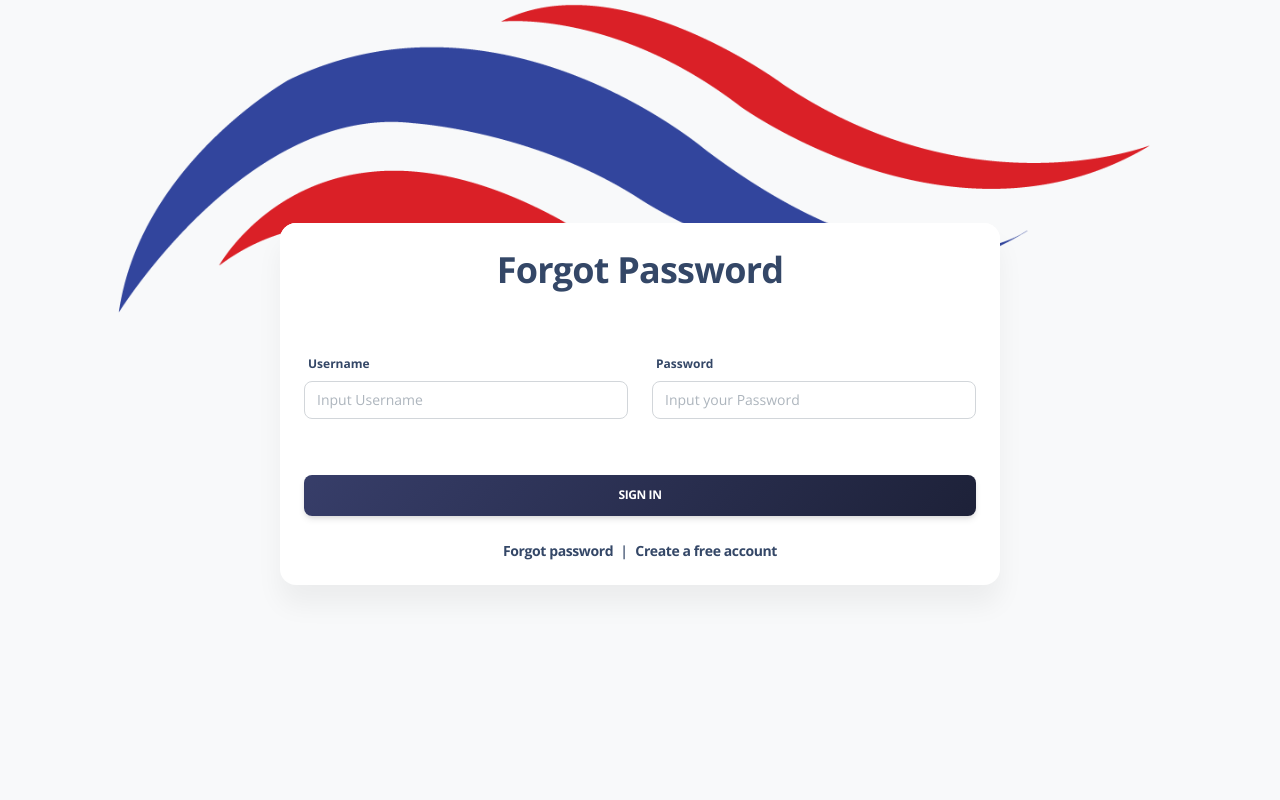
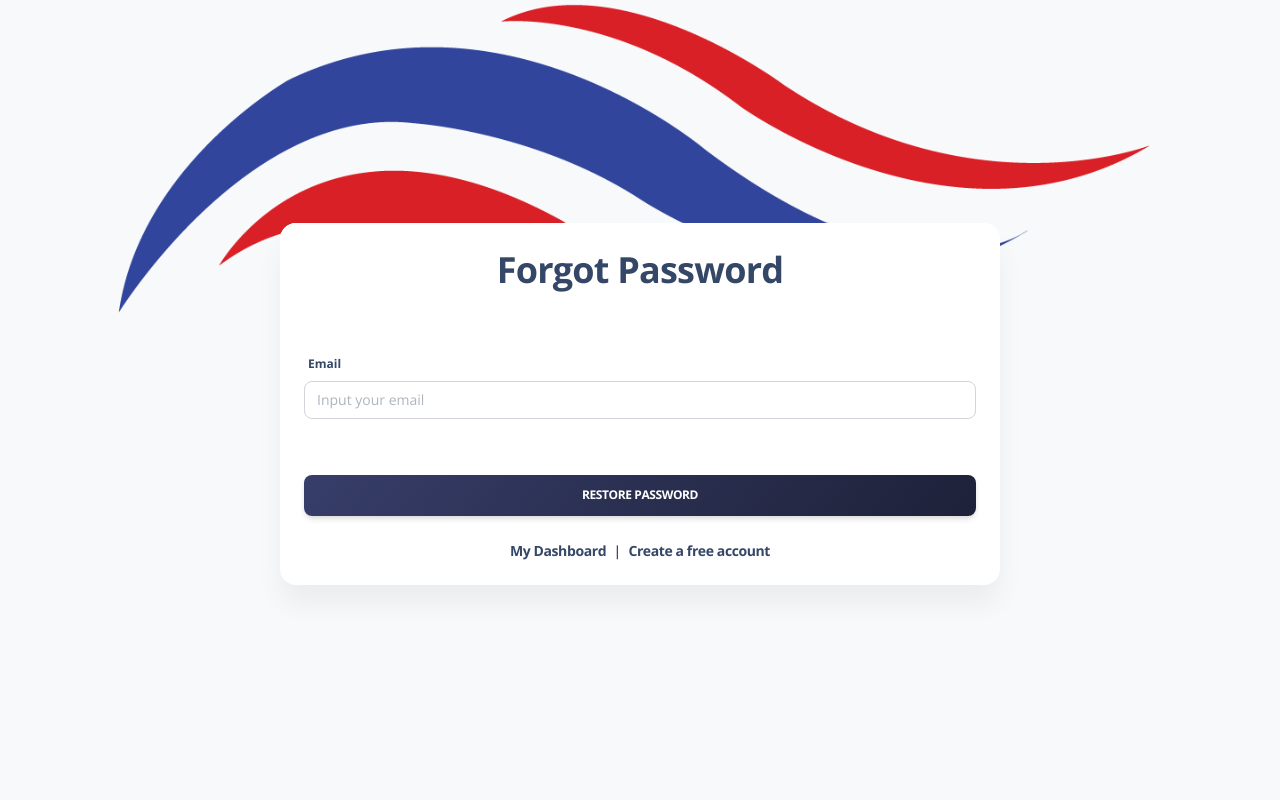
Before and after one commit to DotEightPlus/Savearns, a PHP site: page /dashboard/forgot.php in a window 1280 px wide. Shown: the part 17-817 px from the top of the page. Run offline with PHP 8.4, Linux system fonts and the light colour scheme; the visitor is signed in with stand-in values (Sample User, id 1); some libraries are stand-ins or nearby versions.

Commit message:
bug fixes

```diff
--- a/dashboard/ajax.js
+++ b/dashboard/ajax.js
@@ -140,25 +140,23 @@ $("#vsub").click(function () {
   });
 
   //forgot
-  $("#forgot").click(function () {
-    var fgeml = $("#fgeml").val();
+  $("#fsub").click(function () {
+    var fgeml = $("#femail").val();
 
     if (fgeml == "" || fgeml == null) {
-      $("#msg").html("Please insert your email");
+      $("#fmsg").html("Please insert your email");
     } else {
-      $("#msg").html("Loading...Please Wait!");
+      $("#fmsg").html("Loading...Please Wait!");
 
       $.ajax({
         type: "post",
         url: "functions/init.php",
         data: { fgeml: fgeml },
         success: function (data) {
-          $("#msg").html(data);
+          $("#fmsg").html(data);
         },
       });
     }
-
-    $("#exampleModalCenter").modal();
   });
 
   //reset
--- a/dashboard/forgot.php
+++ b/dashboard/forgot.php
@@ -76,25 +76,21 @@ if(isset($_SESSION['login'])) {
                         <div class="card-body">
                             <form role="form text-left">
                                 <div class="row">
-                                    <div class="mb-3 col-lg-6">
-                                        <label>Username</label>
-                                        <input type="text" id="luname" class="form-control" placeholder="Input Username"
-                                            onfocus="usr()">
+                                    <div class="mb-3 col-lg-12">
+                                        <label>Email</label>
+                                        <input type="email" id="femail" class="form-control"
+                                            placeholder="Input your email" onfocus="fmail()">
                                     </div>
-                                    <div class="mb-3 col-lg-6">
-                                        <label>Password</label>
-                                        <input type="password" id="lpword" class="form-control"
-                                            placeholder="Input your Password" onfocus="prr()">
-                                    </div>
+
                                 </div>
 
                                 <div class="text-center">
-                                    <p class="text-danger" id="lmsg"></p>
-                                    <button type="button" id="lsub" class="btn bg-gradient-dark w-100 my-4 mb-2">Sign
-                                        In</button>
+                                    <p class="text-danger" id="fmsg"></p>
+                                    <button type="button" id="fsub" class="btn bg-gradient-dark w-100 my-4 mb-2">Restore
+                                        Password</button>
                                 </div>
-                                <h5 class="text-sm mt-3 mb-0 text-center"><a href="./forgot"
-                                        class="text-dark font-weight-bolder">Forgot password</a>
+                                <h5 class="text-sm mt-3 mb-0 text-center"><a href="./signin"
+                                        class="text-dark font-weight-bolder">My Dashboard</a>
                                     &nbsp;|&nbsp;
                                     <a href="./signup" class="text-dark font-weight-bolder">Create a free account</a>
                                 </h5>
@@ -121,7 +117,7 @@ if(isset($_SESSION['login'])) {
                                         aria-describedby="otp-addon" onclick="otpr()">
 
                                     <input type="email" id="otpmail" class="form-control"
-                                        value="<?php echo $_SESSION['usemail'] ?>" hidden>
+                                        value="<?php echo $_SESSION['fgeml'] ?>" hidden>
                                 </div>
 
 
@@ -161,12 +157,8 @@ if(isset($_SESSION['login'])) {
     }
 
     //erase validations
-    function usr() {
-        document.getElementById("lmsg").innerHTML = '';
-    }
-
-    function prr() {
-        document.getElementById("lmsg").innerHTML = '';
+    function fmail() {
+        document.getElementById("fmsg").innerHTML = '';
     }
 
     function otpr() {
--- a/dashboard/functions/functions.php
+++ b/dashboard/functions/functions.php
@@ -166,10 +166,11 @@ $result = query($sql);
 
 //redirect to verify function
 $subj = "VERIFY YOUR EMAIL";
+$msg  = "Hi there! <br /><br />Kindly use the otp below to activate your account;";
 
 $_SESSION['usemail'] = $email;
 
-mail_mailer($email, $activator, $subj);
+mail_mailer($email, $activator, $subj, $msg);
 
 //open otp page
 echo 'Loading...Please Wait!';
@@ -179,7 +180,7 @@ echo'<script>otpVerify(); signupClose();</script>';
 
 
 /* MAIL VERIFICATIONS */
-function mail_mailer($email, $activator, $subj) {
+function mail_mailer($email, $activator, $subj, $msg) {
 
 $to = $email;
 $from = "noreply@savearns.com";
@@ -210,10 +211,9 @@ $body = "
 <body style='text-align: center;'>";
 $body .= "<section style='margin: 30px; margin-top: 50px ; background: #34459C; color: #fff;'>";
 $body .= "<img style='margin-top: 35px; width: 460px; height: 105px;' src='{$logo}' alt='Savearns'>";
-$body .= "<h1 style='margin-top: 45px; color: #fff'>Activate your email to continue</h1>
+$body .= "<h1 style='margin-top: 45px; color: #fff'>{$subj}</h1>
 <br />";
-$body .= "<h3 style='margin-left: 45px; margin-top: 34px; text-align: left; font-size: 17px;'>Hi there! <br /><br />
-Kindly use the otp below to activate your account;</h3>
+$body .= "<h3 style='margin-left: 45px; margin-top: 34px; text-align: left; font-size: 17px;'>{$msg}</h3>
 <br />";
 $body .= "<h2 style='margin-left: 45px; text-align: center;'><b>{$activator}</b></h2>
 <br />";
@@ -245,8 +245,9 @@ if(isset($_POST['email']) && isset($_POST['otpp'])) {
 	$res = query($sql);
 
 	$subj = "VERIFY YOUR EMAIL";
+	$msg  = "Hi there! <br /><br />Kindly use the otp below to activate your account;";
 
-	mail_mailer($email, $activator, $subj);
+	mail_mailer($email, $activator, $subj, $msg);
 	echo "New OTP Code sent to your email";
 }
 
@@ -276,7 +277,7 @@ if(isset($_POST['vemail']) && isset($_POST['votp'])) {
 	if(row_count($rsl) == '') {
 
 		echo 'Loading...Please Wait';
-		//echo '<script>window.location.href ="./signin"</script>';
+		echo '<script>window.location.href ="./signin"</script>';
 
 	} else {
 
@@ -287,7 +288,13 @@ if(isset($_POST['vemail']) && isset($_POST['votp'])) {
 		unset($_SESSION['usemail']);
 
 		echo 'Loading...Please Wait';
-		echo '<script>window.location.href ="./"</script>';
+
+		if(!isset($_SESSION['vnext'])) {
+		//echo '<script>window.location.href ="./"</script>';
+		} else {
+			$data = $_SESSION['vnext'];
+			echo '<script>'.$data.'</script>';
+		}
 	}
 	}
 
@@ -321,8 +328,9 @@ if(isset($_POST['vemail']) && isset($_POST['votp'])) {
 					$ues = query($ups);
 
 					$subj = "VERIFY YOUR EMAIL";
+					$msg  = "Hi there! <br /><br />Kindly use the otp below to activate your account;";
 
-					mail_mailer($email, $activator, $subj);
+					mail_mailer($email, $activator, $subj, $msg);
 
 					//open otp page
 					echo 'Loading...Please Wait!';
@@ -361,69 +369,29 @@ if(isset($_POST['fgeml'])) {
 
 	if(!email_exist($email)) {
 
-		echo "Sorry! This email doesn't exit";
+		echo "Sorry! This email doesn't have an account";
 
 	} else {
 
-	$activator = token_generator();
+	$activator = otp();
 
-	$ssl = "UPDATE signup SET `activator` = '$activator' WHERE `email` = '$email'";
+	$ssl = "UPDATE users SET `activator` = '$activator' WHERE `email` = '$email'";
 	$rsl = query($ssl);
 
 	//redirect to verify function
 	$subj = "RESET YOUR PASSWORD";
-	$link = "https://dotpedia.com.ng/./reset?vef=".$activator;
+	$msg  = "Hi there! <br /><br />Kindly use the otp below to restore your password;";
 
 	$_SESSION['fgeml'] = $email;
 
-	fgmail_mailer($email, $activator, $subj, $link);
+	mail_mailer($email, $activator, $subj, $msg);
 
-	//redirect to verify page
+	//open otp page
 	echo 'Loading...Please Wait!';
-	echo '<script>window.location.href ="./recover"</script>';
+	$_SESSION['vnext'] = "updatePword();";
+	echo '<script>otpVerify(); signupClose();</script>';
 
 	}
-}
-
-
-/** FORGOT PASSWORD EMAIL **/
-function fgmail_mailer($email, $activator, $subj, $link) {
-
-$to 		= $email;
-$from 		= "noreply@dotpedia.com.ng";
-$cmessage 	= "Best Regards<br/> <i>Team DotPedia</i>";
-
-$headers  = "From: " . $from . "\r\n";
-$headers .= "Reply-To: ". $from . "\r\n";
-$headers .= "MIME-Version: 1.0\r\n";
-$headers .= "Content-Type: text/html; charset=\"iso-8859-1\"\n";
-$headers .= "X-Priority: 1 (Highest)\n";
-$headers .= "X-MSMail-Priority: High\n";
-$headers .= "Importance: High\n";
-
-$subject = $subj;
-
-$logo = 'https://dotpedia.com.ng/images/cover.png';
-$url  = 'https://dotpedia.com.ng';
-
-$body = "<!DOCTYPE html><html lang='en'><head><meta charset='UTF-8'><title>DotLive from DotEightPlus</title></head><link rel='stylesheet' href='https://dotpedia.com.ng/css/bootstrap.min.css'><body style='text-align: center;'>";
-$body .= "<section style='margin: 30px; margin-top: 50px ; background: #FFE9E6; color: #000;'>";
-$body .= "<img style='margin-top: 35px; width: 280px; height: 105px;' src='{$logo}' alt='DotPedia'>";
-$body .= "<h1 style='margin-top: 45px; color: #ff0000'>Recover Your Password</h1>
-<br/>";
-$body .= "<p style='margin-left: 45px; margin-top: 34px; text-align: left; font-size: 17px;'>Hi there! <br/> You requested for a password reset</p><br/>";
-
-$body .= "<p style='margin-left: 45px; text-align: left;'><a target='_blank' href='{$link}' style='color: #ff0000; text-decoration: none'><b>Click here to recover your password</b></a></p>
-<br/>";
-$body .= "<p style='margin-left: 45px; padding-bottom: 80px; text-align: left;'>Kindly ignore this mail if this wasn't from you.</p>";
-$body .= "<p text-align: center;'><a href='https://dotpedia.com.ng/contact'><img src='https://dotpedia.com.ng/images/6.png'></a>";
-$body .= "<p style='text-align: center;'>Email.: <span style='color: #ff0000'>pdf@dotpedia.com.ng</span></p>";
-$body .= "<p style='text-align: center;'>Call/Chat.: <span style='color: #ff0000'>+234(0) 810 317 1902</span></p>";
-$body .= "<p style='text-align: center; padding-bottom: 50px;'>DotPedia from DotEightPlus</p>";
-$body .= "<script src='https://dotpedia.com.ng/js/bootstrap.min.js'></script>";
-$body .= "</section>";
-$body .= "</body></html>";
-$send = mail($to, $subject, $body, $headers);
 }
 
 
```
